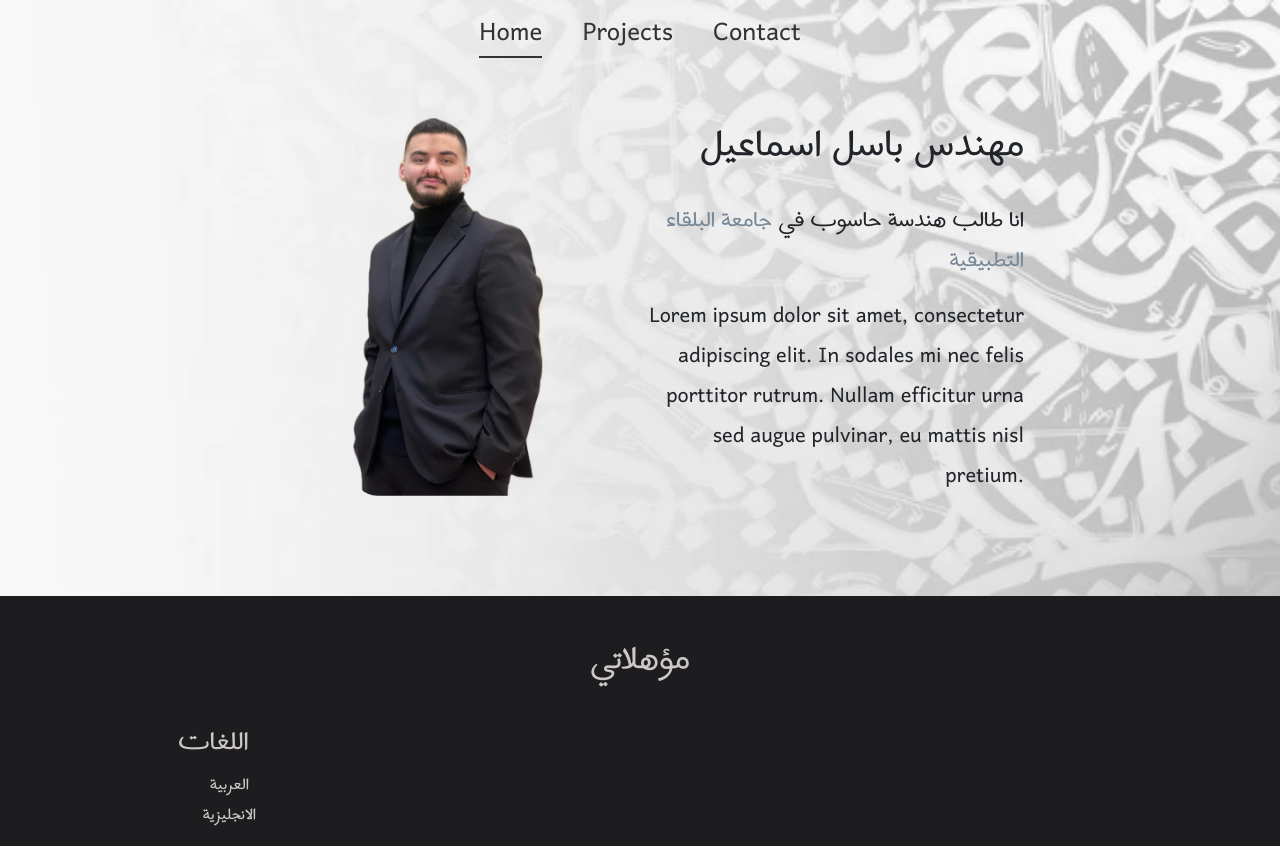
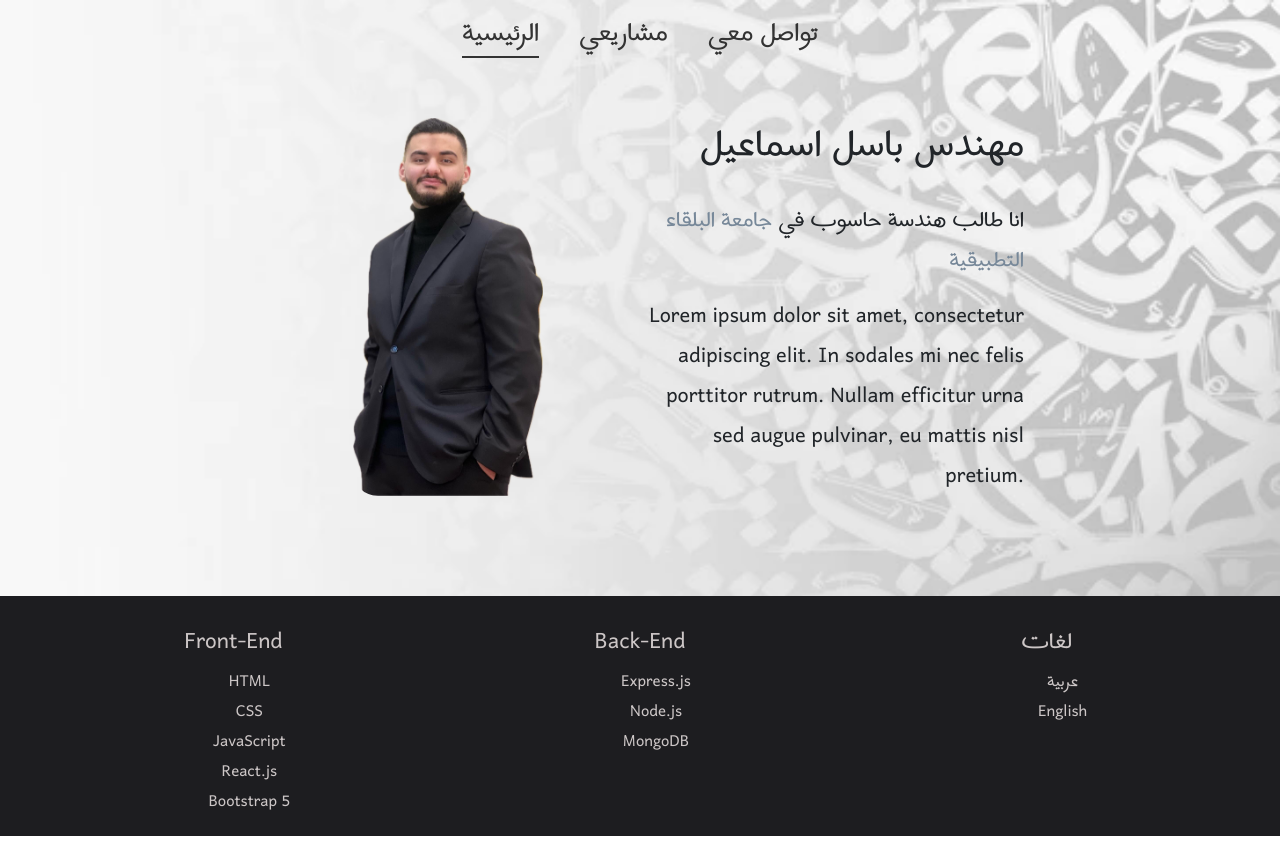
Before and after one commit to AbuEskander/Portfoilo-3.0, a React (Create React App) app in the folder Client/porto/: page / in a window 1280 px wide. Built offline with nearby package versions, Linux system fonts and the light colour scheme.

Commit message:
Modified Qualification

```diff
--- a/Client/porto/src/Components/Qualification.js
+++ b/Client/porto/src/Components/Qualification.js
@@ -1,5 +1,5 @@
 import React from "react";
-
+import { FrontEnd, BackEnd, Languages } from "../data/Skills";
 const Qualification = () => {
   const style = {
     margin: "40px",
@@ -7,15 +7,18 @@ const Qualification = () => {
   return (
     <>
       <div className="Qualification">
-        <h1 style={style}>مؤهلاتي</h1>
         <div className="Qualities">
           <Quality>
-            {" "}
-            <h2>اللغات</h2>
-            <ul>
-              <li>العربية</li>
-              <li>الانجليزية</li>
-            </ul>
+            <h3>Front-End</h3>
+            <Skills Field={FrontEnd} />
+          </Quality>
+          <Quality>
+            <h3>Back-End</h3>
+            <Skills Field={BackEnd} />
+          </Quality>
+          <Quality>
+            <h3>لغات</h3>
+            <Skills Field={Languages} />
           </Quality>
         </div>
       </div>
@@ -26,5 +29,15 @@ const Qualification = () => {
 const Quality = ({ children }) => {
   return <div className="Quality">{children}</div>;
 };
-
+const Skills = ({ Field }) => {
+  return (
+    <>
+      <ul>
+        {Field.map((val) => (
+          <li key={val.name}>{val.name}</li>
+        ))}
+      </ul>
+    </>
+  );
+};
 export default Qualification;
--- a/Client/porto/src/data/Paths.js
+++ b/Client/porto/src/data/Paths.js
@@ -1,15 +1,15 @@
 const Paths = [
   {
     path: "/",
-    name: "Home",
+    name: "الرئيسية",
   },
   {
     path: "/Projects",
-    name: "Projects",
+    name: "مشاريعي",
   },
   {
     path: "/contact",
-    name: "Contact",
+    name: "تواصل معي",
   },
 ];
 export default Paths;
--- /dev/null
+++ b/Client/porto/src/data/Skills.js
@@ -0,0 +1,36 @@
+const FrontEnd = [
+  { id: 1, name: "HTML" },
+  { id: 2, name: "CSS" },
+  { id: 3, name: "JavaScript" },
+  { id: 4, name: "React.js" },
+  { id: 5, name: "Bootstrap 5" },
+];
+
+const BackEnd = [
+  {
+    id: 1,
+    name: "Express.js",
+  },
+  {
+    id: 2,
+    name: "Node.js",
+  },
+  {
+    id: 3,
+    name: "MongoDB",
+  },
+];
+
+const Languages = [
+  {
+    id: 1,
+    name: "عربية",
+  },
+  {
+    id: 2,
+    name: "English",
+  },
+];
+
+export { FrontEnd, BackEnd, Languages };
+// Path: Client/porto/src/data/Paths.js
--- a/Client/porto/src/index.css
+++ b/Client/porto/src/index.css
@@ -86,6 +86,8 @@ body {
   align-items: center;
 }
 .Qualification {
+  padding: 30px;
+  height: 30vh;
   width: 100%;
   background-color: #1d1d20;
   color: rgb(204, 198, 198);
@@ -129,7 +131,7 @@ body {
   height: 300px;
   box-shadow: 0px 8px 16px 0px rgba(0, 0, 0, 0.4);
   z-index: 1;
-  border-radius: 20px;
+  border-radius: 0px 20px 20px 0px;
   transition: 0.3s;
   padding: 10px;
 }
```
